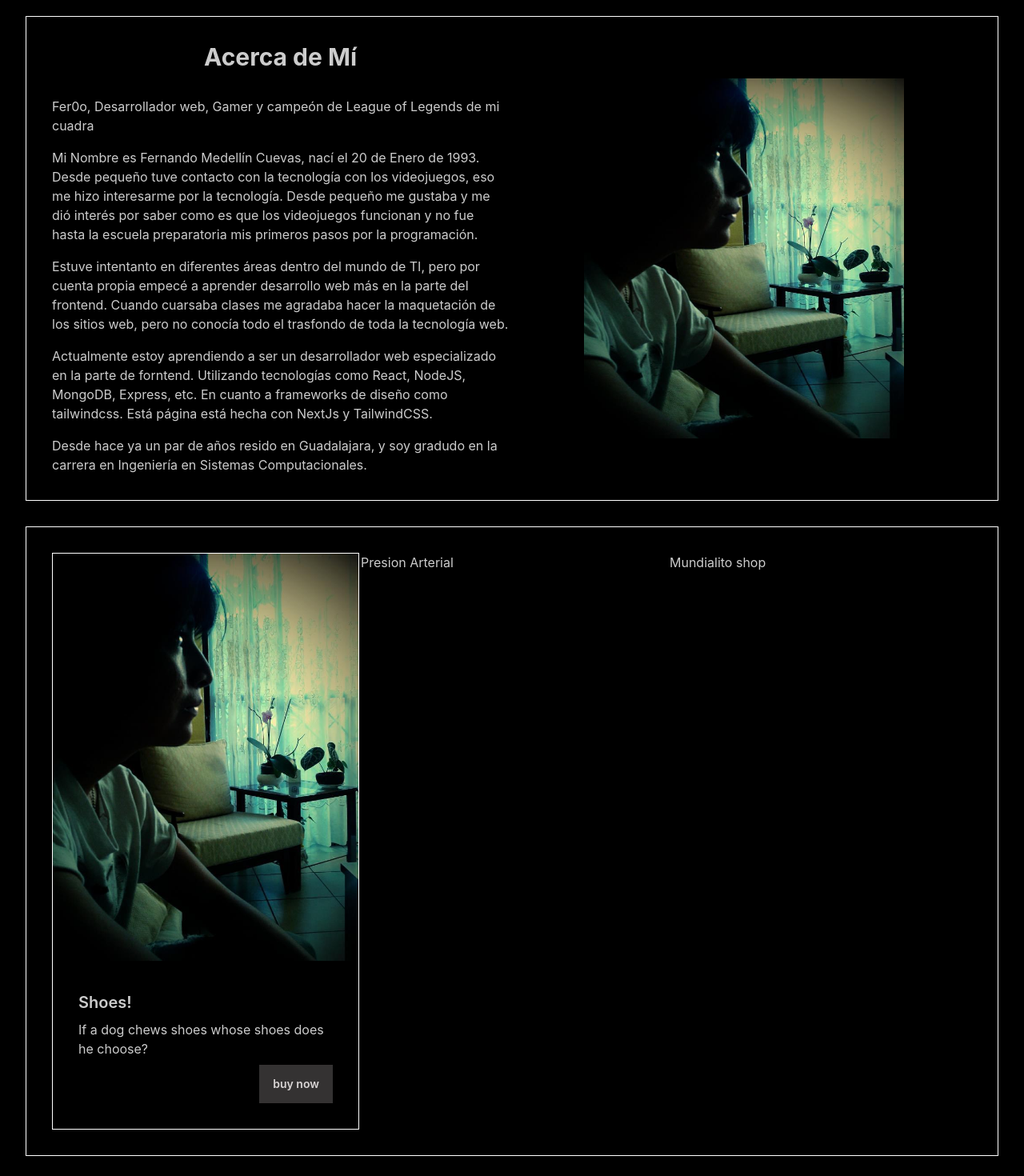
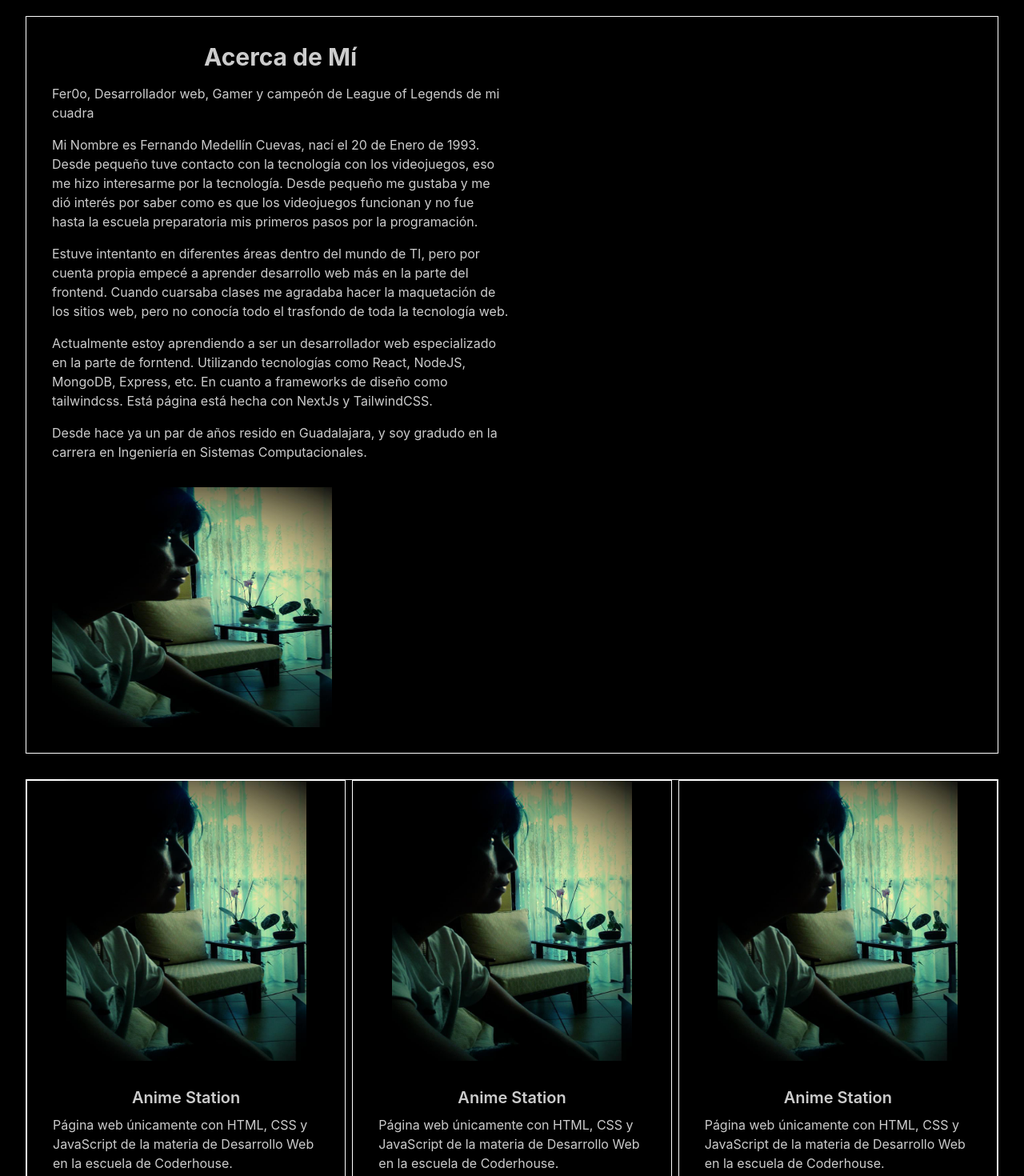
Before and after one commit to fer0o/fer-port, a Next.js app: page /about in a window 1280 px wide. Shown: the part 80-1550 px from the top of the page at 80% size. Built offline with nearby package versions, Linux system fonts and the light colour scheme.

Commit message:
modificacion aboutpage

```diff
--- /dev/null
+++ b/components/Info/Card.js
@@ -0,0 +1,23 @@
+import React from 'react'
+import Image from 'next/image'
+
+export const Card = ({ title, description, image }) => {
+  return (
+    <div>
+      {/* card con grid */}
+
+      <div className='   bg-base-100 shadow-xl border border-white'>
+        <div className=' drop-shadow shadow-white flex justify-center  lg:w-[300px] h-[350px] m-auto'>
+          <Image layout='fill' src={image} />
+        </div>
+        <div className='card-body'>
+          <h2 className='card-title block text-center'>{title}</h2>
+          <p>{description}</p>
+          <div className='card-actions justify-center'>
+            <button className='btn btn-primary'>Buy Now</button>
+          </div>
+        </div>
+      </div>
+    </div>
+  )
+}
--- /dev/null
+++ b/components/Info/InfoAbout.js
@@ -0,0 +1,56 @@
+import React from 'react'
+import Image from 'next/image'
+const InfoAbout = ({ image }) => {
+  return (
+    <div>
+      <div>
+        {/* grid informacion about */}
+        <div className='grid grid-cols-1 lg:grid-cols-2 gap-2 border border-white p-8 m-8'>
+          <div className='block text-center lg:order-1 order-2'>
+            <div className=''>
+              <h2 className='block text-center text-3xl font-bold '>
+                Acerca de Mí
+              </h2>
+              <h2 className='block text-left mb-4 mt-4'>
+                Fer0o, Desarrollador web, Gamer y campeón de League of Legends
+                de mi cuadra
+              </h2>
+              <p className='block text-left'>
+                Mi Nombre es Fernando Medellín Cuevas, nací el 20 de Enero de
+                1993. Desde pequeño tuve contacto con la tecnología con los
+                videojuegos, eso me hizo interesarme por la tecnología. Desde
+                pequeño me gustaba y me dió interés por saber como es que los
+                videojuegos funcionan y no fue hasta la escuela preparatoria mis
+                primeros pasos por la programación.
+              </p>
+              <p className='block text-left mt-4'>
+                Estuve intentanto en diferentes áreas dentro del mundo de TI,
+                pero por cuenta propia empecé a aprender desarrollo web más en
+                la parte del frontend. Cuando cuarsaba clases me agradaba hacer
+                la maquetación de los sitios web, pero no conocía todo el
+                trasfondo de toda la tecnología web.
+              </p>
+              <p className='block text-left mt-4'>
+                Actualmente estoy aprendiendo a ser un desarrollador web
+                especializado en la parte de forntend. Utilizando tecnologías
+                como React, NodeJS, MongoDB, Express, etc. En cuanto a
+                frameworks de diseño como tailwindcss. Está página está hecha
+                con NextJs y TailwindCSS.
+              </p>
+              <p className='block text-left mt-4'>
+                Desde hace ya un par de años resido en Guadalajara, y soy
+                gradudo en la carrera en Ingeniería en Sistemas Computacionales.
+              </p>
+            </div>
+            {/* imagen */}
+            <div className=' drop-shadow shadow-white flex justify-center  lg:w-[350px] h-[300px] mt-8'>
+              <Image layout='fill' src={image} />
+            </div>
+          </div>
+        </div>
+      </div>
+    </div>
+  )
+}
+
+export default InfoAbout
--- a/pages/about.js
+++ b/pages/about.js
@@ -1,72 +1,35 @@
 import Image from 'next/image'
+import { Card } from '../components/Info/Card'
+import InfoAbout from '../components/Info/InfoAbout'
 import FooterComponent from '../components/Layout/FooterComponent'
 import Navcomponent from '../components/Layout/Navcomponent'
-import fotoAbout from '../public/aboutFotos/foto2.jpg'
+// import fotoAbout from '../public/aboutFotos/foto2.jpg'
 const about = () => {
   return (
     <div>
       <Navcomponent />
-      {/* information box */}
-      <div className='grid grid-cols-1 lg:grid-cols-2 gap-2 border border-white p-8 m-8'>
-        <div className='block text-center lg:order-1 order-2'>
-          <h2 className='block text-center text-3xl font-bold mb-8'>
-            Acerca de Mí
-          </h2>
-          {/* div contenedor descripcion */}
-          <div className=''>
-            <h2 className='block text-left mb-4'>
-              Fer0o, Desarrollador web, Gamer y campeón de League of Legends de
-              mi cuadra
-            </h2>
-            <p className='block text-left'>
-              Mi Nombre es Fernando Medellín Cuevas, nací el 20 de Enero de
-              1993. Desde pequeño tuve contacto con la tecnología con los
-              videojuegos, eso me hizo interesarme por la tecnología. Desde
-              pequeño me gustaba y me dió interés por saber como es que los
-              videojuegos funcionan y no fue hasta la escuela preparatoria mis
-              primeros pasos por la programación.
-            </p>
-            <p className='block text-left mt-4'>
-              Estuve intentanto en diferentes áreas dentro del mundo de TI, pero
-              por cuenta propia empecé a aprender desarrollo web más en la parte
-              del frontend. Cuando cuarsaba clases me agradaba hacer la
-              maquetación de los sitios web, pero no conocía todo el trasfondo
-              de toda la tecnología web.
-            </p>
-            <p className='block text-left mt-4'>
-              Actualmente estoy aprendiendo a ser un desarrollador web
-              especializado en la parte de forntend. Utilizando tecnologías como
-              React, NodeJS, MongoDB, Express, etc. En cuanto a frameworks de
-              diseño como tailwindcss. Está página está hecha con NextJs y
-              TailwindCSS.
-            </p>
-            <p className='block text-left mt-4'>
-              Desde hace ya un par de años resido en Guadalajara, y soy gradudo
-              en la carrera en Ingeniería en Sistemas Computacionales.
-            </p>
-          </div>
-        </div>
-        <div className=' drop-shadow shadow-white flex justify-center  lg:order-2 order-1 lg:w-[400px] lg:h-[450px] m-auto'>
-          <Image src={fotoAbout} layout='intrinsic' alt='' />
-        </div>
+      <div>
+        <InfoAbout image='/aboutFotos/foto2.jpg' />
       </div>
+
       {/* segundo grid */}
-      <div className='grid grid-cols-3 gap-2 border border-white p-8 m-8'>
+      <div className='grid lg:grid-cols-3 grid-cols-1 lg:gap-2 gap-4 border border-white m-8'>
         {/* card animestation */}
-        <div className='card w-96  bg-base-100 shadow-xl border border-white'>
-          <div>
-            <Image src={fotoAbout} layout='intrinsic' alt='' />
-          </div>
-          <div className='card-body'>
-            <h2 className='card-title'>Shoes!</h2>
-            <p>If a dog chews shoes whose shoes does he choose?</p>
-            <div className='card-actions justify-end'>
-              <button className='btn btn-primary'>Buy Now</button>
-            </div>
-          </div>
-        </div>
-        <div>Presion Arterial</div>
-        <div>Mundialito shop</div>
+        <Card
+          title='Anime Station'
+          description='Página web únicamente con HTML, CSS y JavaScript de la materia de Desarrollo Web en la escuela de Coderhouse.'
+          image='/aboutFotos/foto2.jpg'
+        />
+        <Card
+          title='Anime Station'
+          description='Página web únicamente con HTML, CSS y JavaScript de la materia de Desarrollo Web en la escuela de Coderhouse.'
+          image='/aboutFotos/foto2.jpg'
+        />
+        <Card
+          title='Anime Station'
+          description='Página web únicamente con HTML, CSS y JavaScript de la materia de Desarrollo Web en la escuela de Coderhouse.'
+          image='/aboutFotos/foto2.jpg'
+        />
       </div>
 
       <FooterComponent />
```
